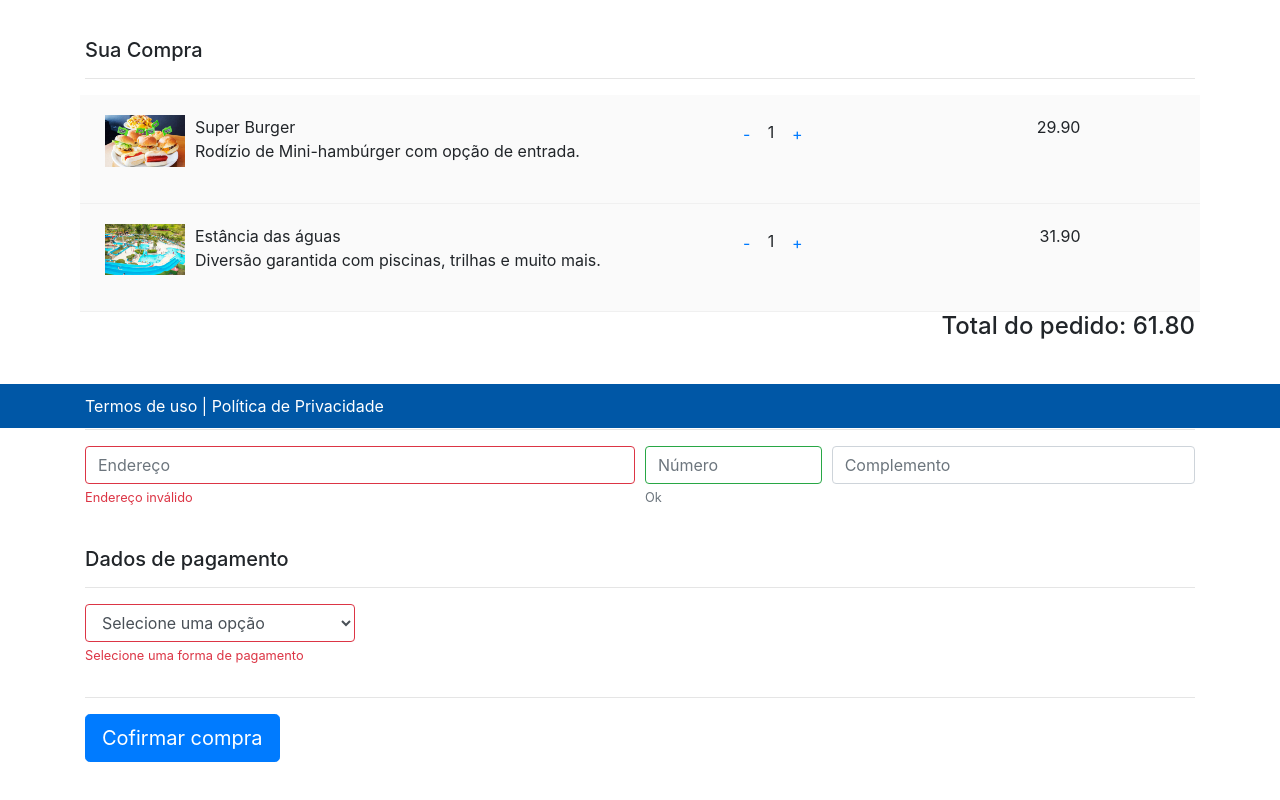
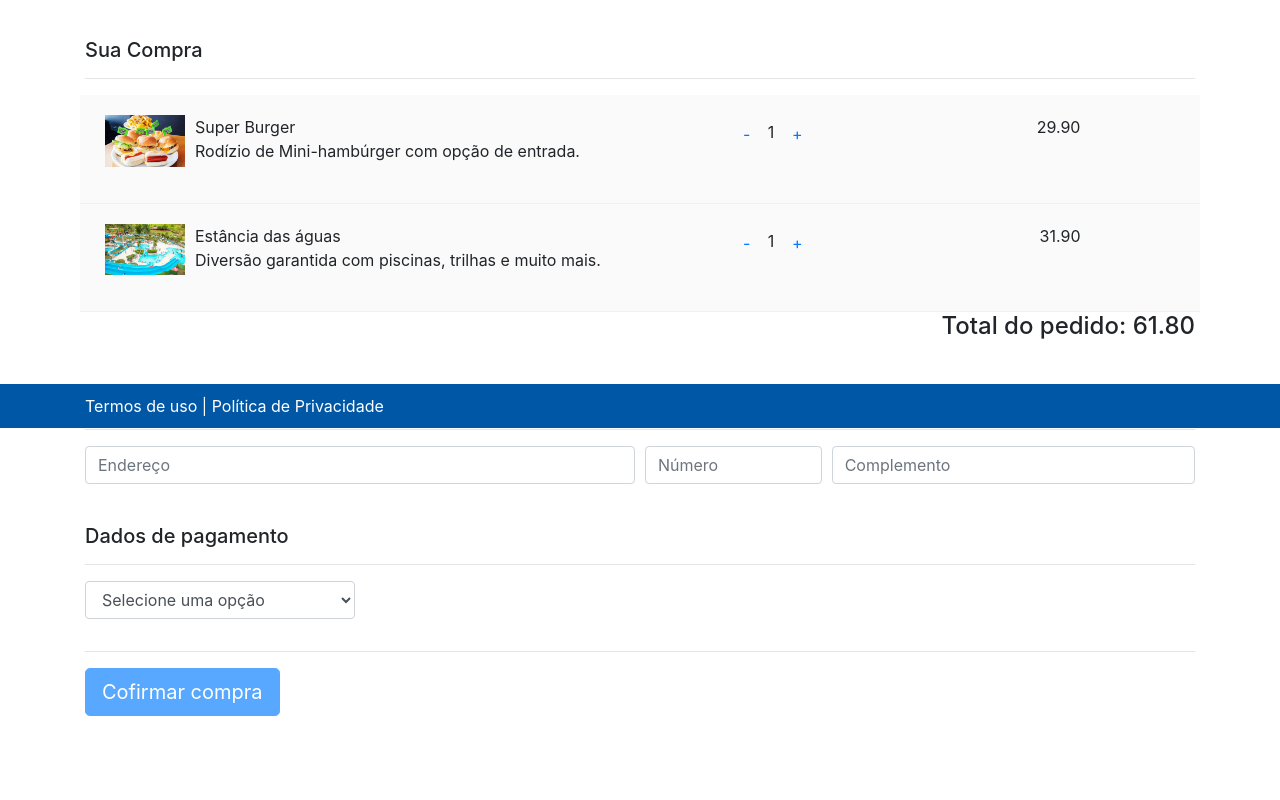
Before and after one commit to andregr15/angularApp2, an Angular app: page /ordem-compra in a window 1280 px wide. Shown: the part 372-1172 px from the top of the page. Built offline with nearby package versions, Linux system fonts and the light colour scheme.

Commit message:
validação form ordem-compra

```diff
--- a/src/app/ordem-compra/ordem-compra.component.html
+++ b/src/app/ordem-compra/ordem-compra.component.html
@@ -71,7 +71,7 @@
         <div class="form-group col-md-6">
           <input
                 type="text"
-                class="form-control is-invalid"
+                class="form-control {{ enderecoEstadoPrimitivo ? '' :  (enderecoValido ? 'is-valid' :  'is-invalid')}}"
                 placeholder="Endereço"
                 autocomplete="off"
                 minlength="5"
@@ -80,14 +80,22 @@
                 #inputEndereco
                 (input)="atualizaEndereco(inputEndereco.value)"
           >
+          <div *ngIf="!enderecoEstadoPrimitivo">
+            <div *ngIf="enderecoValido; else msgEnderecoInvalido">
+              <small class="form-group text-success">Ok</small>
+            </div>
+            <ng-template #msgEnderecoInvalido>
+              <small class="form-group text-danger">Endereço inválido</small>
+            </ng-template>
+          </div>
 
-          <div class="invalid-feedback">Endereço inválido</div>
+          <!-- <div class="invalid-feedback">Endereço inválido</div> -->
         </div>
 
         <div class="form-group col-md-2">
           <input
                 type="text"
-                class="form-control is-valid"
+                class="form-control {{ numeroEstadoPrimitivo ? '' : (numeroValido ? 'is-valid' :  'is-invalid')}}"
                 placeholder="Número"
                 autocomplete="off"
                 minlength="1"
@@ -97,19 +105,33 @@
                 (input)="atualizaNumero(inputNumero.value)"
           >
 
-          <small class="form-text text-muted">Ok</small>
+          <div *ngIf="!numeroEstadoPrimitivo">
+            <div *ngIf="numeroValido; else msgNumeroInvalido">
+              <small class="form-text text-success">Ok</small>
+            </div>
+            <ng-template #msgNumeroInvalido>
+              <small class="form-text text-danger">Número inválido</small>
+            </ng-template>
+          </div>
+
         </div>
 
         <div class="form-group col-md-4">
           <input
                 type="text"
-                class="form-control"
+                class="form-control {{ complementoEstadoPrimitivo ? '' : (complementoValido ? 'is-valid' :  '')}}"
                 placeholder="Complemento"
                 autocomplete="off"
                 [value]="complemento"
                 #inputComplemento
                 (input)="atualizaComplemento(inputComplemento.value)"
           >
+
+          <div *ngIf="!complementoEstadoPrimitivo">
+            <div *ngIf="complementoValido">
+              <small class="form-text text-success">Ok</small>
+            </div>
+          </div>
         </div>
 
       </div>
@@ -122,7 +144,7 @@
 
         <div class="form-group col-md-3">
           <select
-            class="form-control is-invalid"
+            class="form-control {{ formaPagamentoEstadoPrimitivo ? '' : (formaPagamentoValido ? 'is-valid' :  'is-invalid')}}"
             #selectFormaPagamento
             (change)="atualizaFormaPagamento(selectFormaPagamento.value)"
           >
@@ -131,12 +153,21 @@
             <option value="debito" selected="{{ formaPagamento == 'debito' ? 'selected' : '' }}">Débito</option>
           </select>
 
-          <div class="invalid-feedback">Selecione uma forma de pagamento</div>
+          <div *ngIf="!formaPagamentoEstadoPrimitivo">
+            <div *ngIf="formaPagamentoValido; else msgFormaPagamentoInvalido">
+              <small class="form-text text-success">Ok</small>
+            </div>
+            <ng-template #msgFormaPagamentoInvalido>
+              <small class="form-text text-danger">Forma de pagamento inválida</small>
+            </ng-template>
+          </div>
+
+          <!-- <div class="invalid-feedback">Selecione uma forma de pagamento</div> -->
         </div>
       </div>
 
       <hr />
-      <button type="submit" class="btn btn-primary btn-lg">Cofirmar compra</button>
+      <button type="submit" class="btn btn-primary btn-lg" [disabled]='formEstado'>Cofirmar compra</button>
     </form>
   </div>
 </div>
--- a/src/app/ordem-compra/ordem-compra.component.ts
+++ b/src/app/ordem-compra/ordem-compra.component.ts
@@ -12,6 +12,21 @@ export class OrdemCompraComponent implements OnInit {
   public complemento = '';
   public formaPagamento = '';
 
+  // atributos para validação
+  public enderecoValido: boolean;
+  public numeroValido: boolean;
+  public complementoValido: boolean;
+  public formaPagamentoValido: boolean;
+
+  // atributos controle estado primitivos campos - pristine
+  public enderecoEstadoPrimitivo = true;
+  public numeroEstadoPrimitivo = true;
+  public complementoEstadoPrimitivo = true;
+  public formaPagamentoEstadoPrimitivo = true;
+
+  // controle botão submit formulário
+  public formEstado = 'disabled';
+
   constructor() { }
 
   ngOnInit() {
@@ -19,22 +34,34 @@ export class OrdemCompraComponent implements OnInit {
 
   public atualizaEndereco(endereco: string): void {
     this.endereco = endereco;
-    console.log(this.endereco);
+    this.enderecoEstadoPrimitivo = false;
+    this.enderecoValido = this.endereco.length > 3;
+    this.habilitaForm();
   }
 
   public atualizaNumero(numero: string): void {
     this.numero = numero;
-    console.log(this.numero);
+    this.numeroEstadoPrimitivo = false;
+    this.numeroValido = this.numero.length > 0;
+    this.habilitaForm();
   }
 
   public atualizaComplemento(complemento: string): void {
     this.complemento = complemento;
-    console.log(this.complemento);
+    this.complementoEstadoPrimitivo = false;
+    this.complementoValido = this.complemento.length > 0;
+    this.habilitaForm();
   }
 
   public atualizaFormaPagamento(formaPagamento: string): void {
     this.formaPagamento = formaPagamento;
-    console.log(this.formaPagamento);
+    this.formaPagamentoEstadoPrimitivo = false;
+    this.formaPagamentoValido = formaPagamento.length > 0;
+    this.habilitaForm();
+  }
+
+  private habilitaForm(): void {
+    this.formEstado = this.enderecoValido && this.numeroValido && this.formaPagamentoValido ? '' : 'disabled';
   }
 
 }
```
